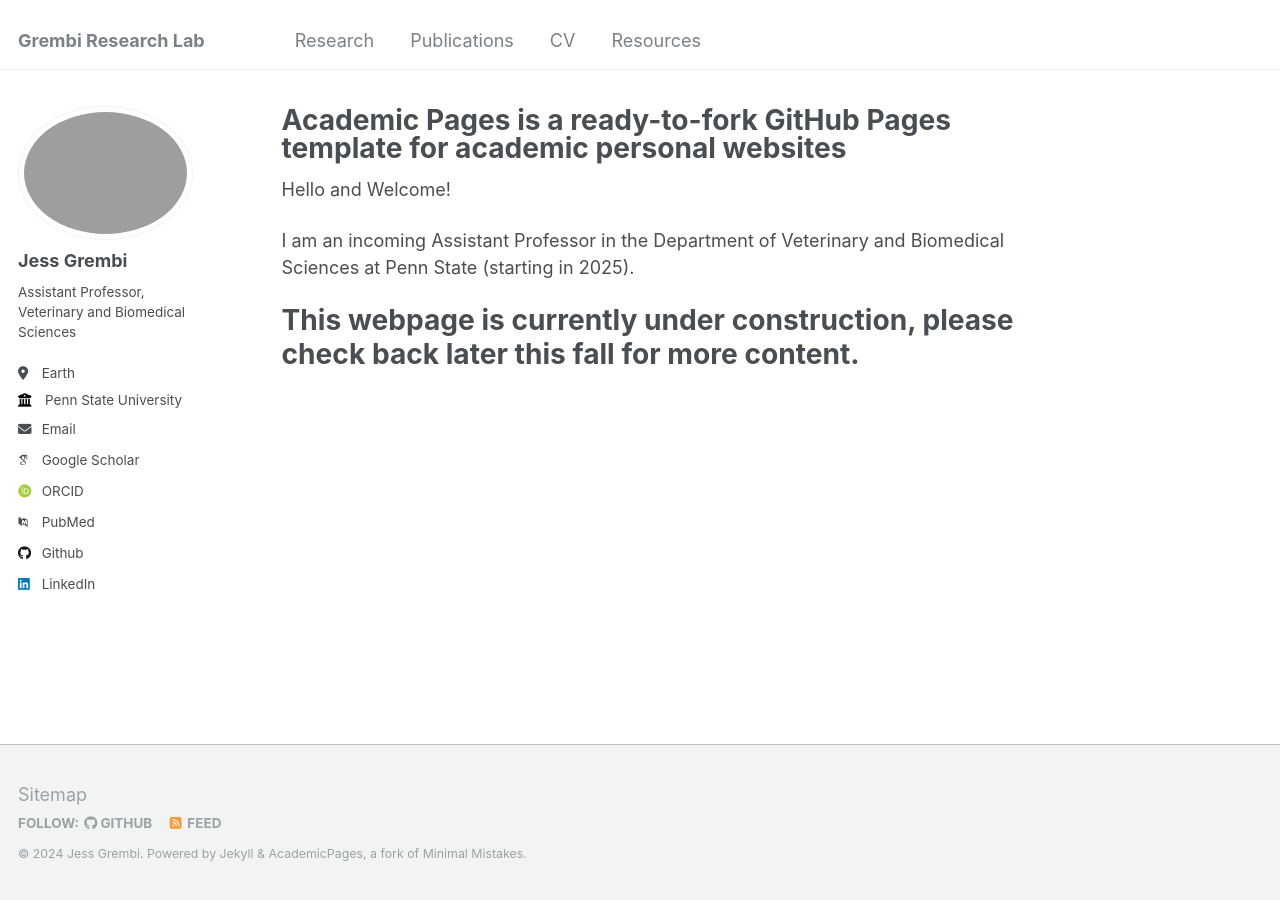
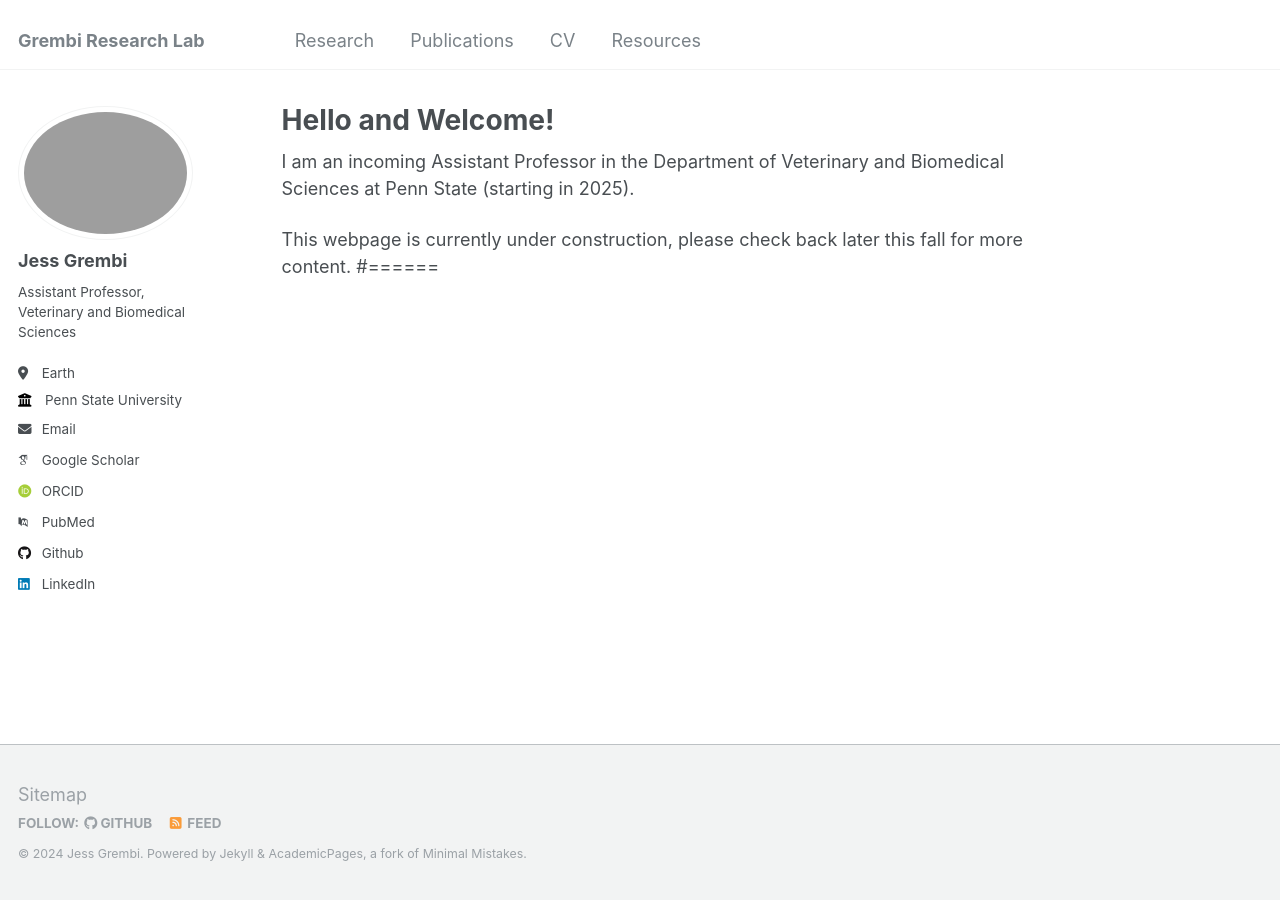
Before and after one commit to pablo-ochoa-andersen/jgrembi.github.io, a Jekyll site: the page built from _pages/about.md, in a window 1280 px wide. Built offline with Jekyll 4.4.1, drawn with Linux system fonts in a browser that asks for light colours; some web fonts are replaced.

Commit message:
Update about.md header

```diff
--- a/_pages/about.md
+++ b/_pages/about.md
@@ -1,15 +1,14 @@
 ---
 permalink: /
-title: "Academic Pages is a ready-to-fork GitHub Pages template for academic personal websites"
+title: "Hello and Welcome!"
 author_profile: true
 redirect_from:
   - /about/
   - /about.html
 ---
-Hello and Welcome!
 
 I am an incoming Assistant Professor in the Department of Veterinary and Biomedical Sciences at Penn State (starting in 2025).
 
 
 This webpage is currently under construction, please check back later this fall for more content.
-======
+#======
```
